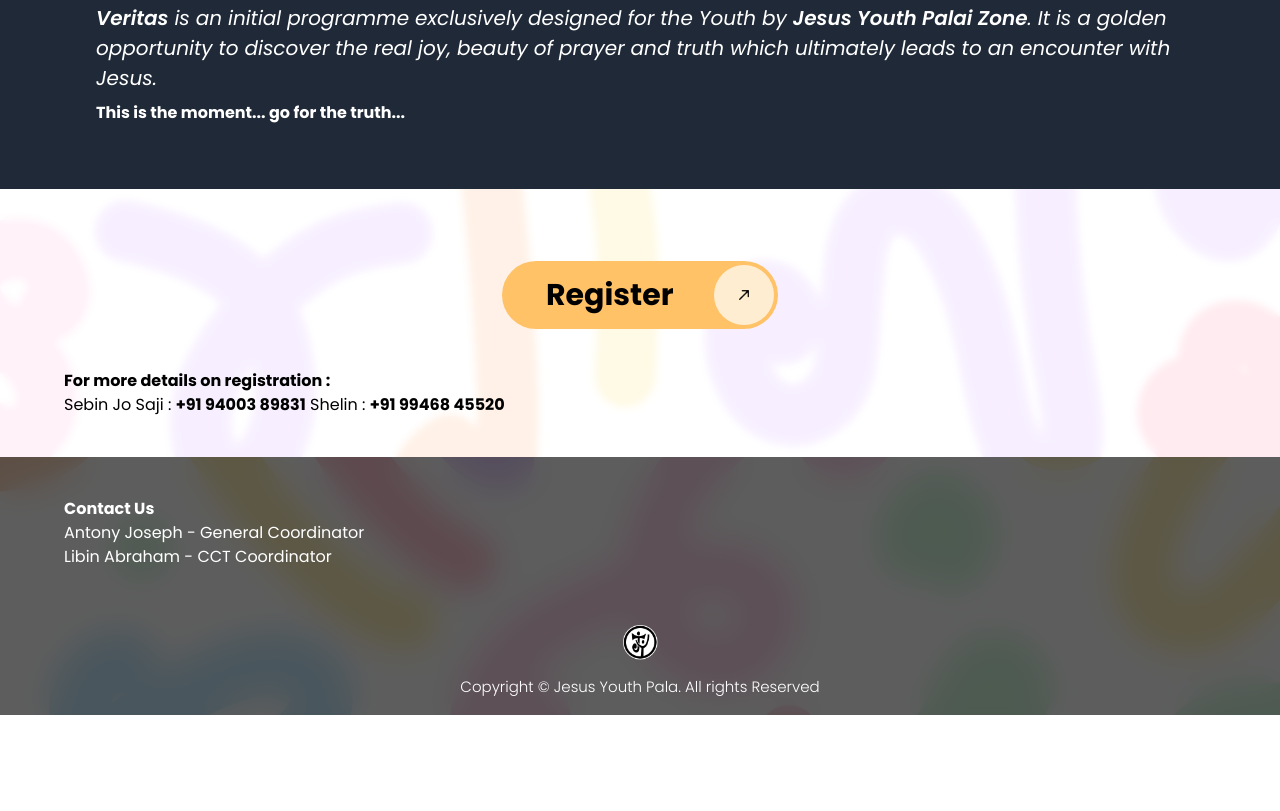
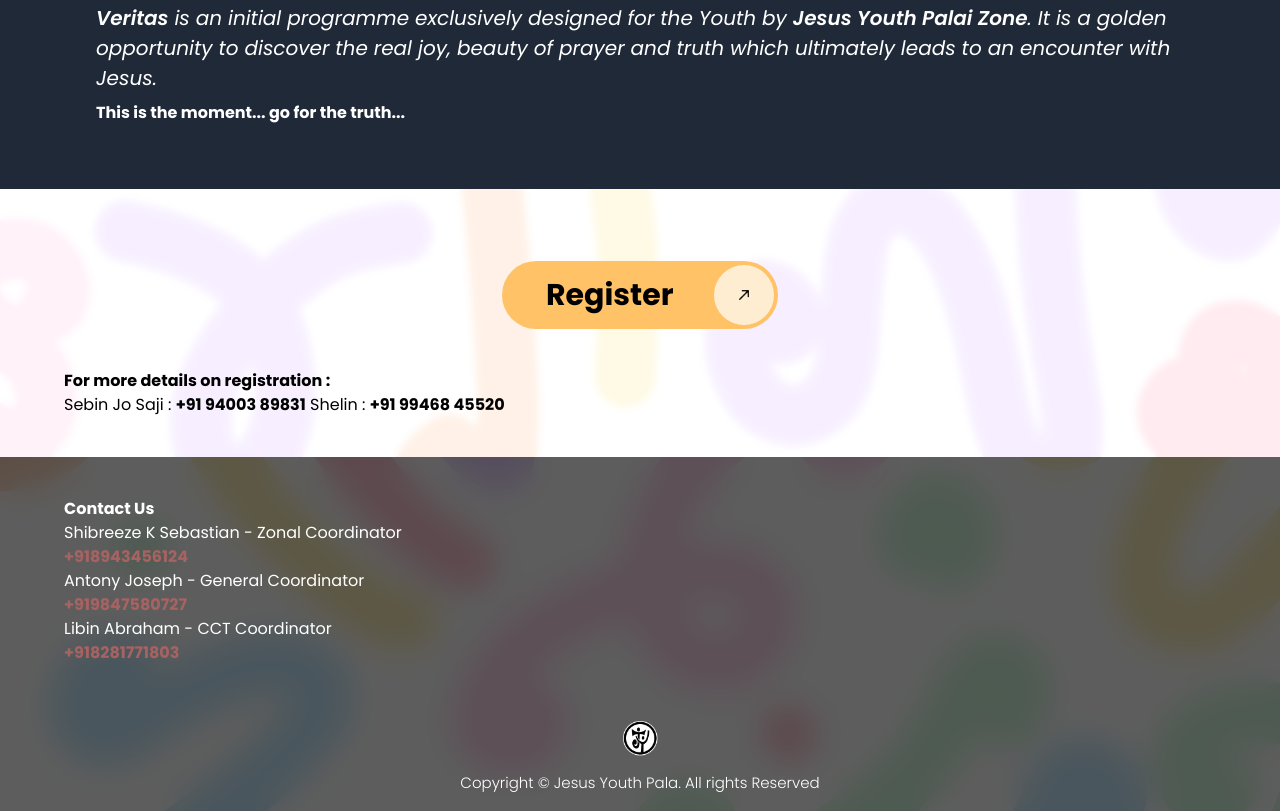
Before and after one commit to Jovit-Mathew236/Verithas_Adoration, a plain HTML site: page index.html in a window 1280 px wide. Shown: the part 1969-2780 px from the top of the page. Before the commit the page ends 2684 px from the top, so only its background shows below. Drawn offline with nearby package versions, Linux system fonts and the light colour scheme; no server answers.

Commit message:
feat:updated contact number

```diff
--- a/index.html
+++ b/index.html
@@ -398,8 +398,12 @@
                 class="w-full h-full flex flex-col text-white items-center place-content-center place-items-center justify-center bg-[#4C4C4C]/90 bg-opacity-90 backdrop-blur-lg text-center">
                 <div class="my-10 text-left w-[90%]">
                     <h3 class="font-bold">Contact Us</h3>
+                    <p>Shibreeze K Sebastian - Zonal Coordinator</p>
+                    <a href="tel:+918943456124" class="font-bold text-[#A76262]">+918943456124</a>
                     <p>Antony Joseph - General Coordinator</p>
+                    <a href="tel:+919847580727" class="font-bold text-[#A76262]">+919847580727</a>
                     <p>Libin Abraham - CCT Coordinator</p>
+                    <a href="tel:+918281771803" class="font-bold text-[#A76262]">+918281771803</a>
                 </div>
                 <div class="m-4">
                     <img src="./assets/jy_logo_white.png" class="mx-auto h-[35px]" alt="">
```
